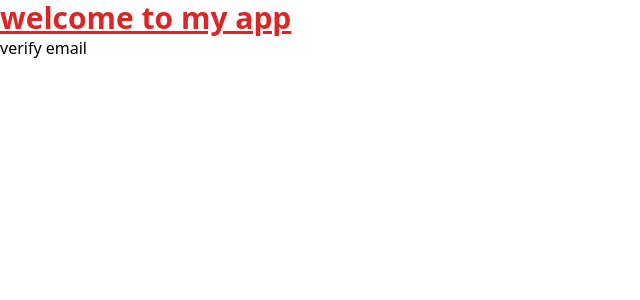
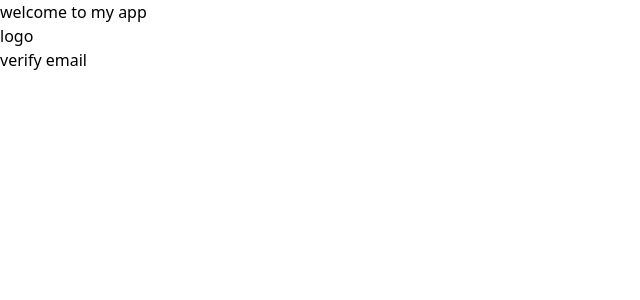
Before and after one commit to smruti12344/chat-App, a React (Vite) app in the folder client/: page /email in a window 1280 px wide. Shown: the top 300 px of the page, without its empty margins (0-640 px from the left). Built offline with nearby package versions, Linux system fonts and the light colour scheme.

Commit message:
create layout folder to add logo in every page and update the routers folder

```diff
--- a/client/src/App.jsx
+++ b/client/src/App.jsx
@@ -9,7 +9,7 @@ function App() {
 
   return (
     <>
-     <h1 className='font-bold text-3xl underline text-red-600'>welcome to my app</h1>
+     <h1 >welcome to my app</h1>
      <Outlet/>
     </>
   )
--- /dev/null
+++ b/client/src/layouts/index.jsx
@@ -0,0 +1,12 @@
+import React from 'react'
+
+export default function AuthLayout({children}) {
+  return (
+ <>
+     <div>
+        <h1>logo</h1>
+    </div>
+    {children}
+ </>
+  )
+}
```
Also changed, not shown: client/src/routers/index.jsx (+4 -3 lines), client/src/assets/background-img.jpg (added), client/src/assets/logo.png (added).
